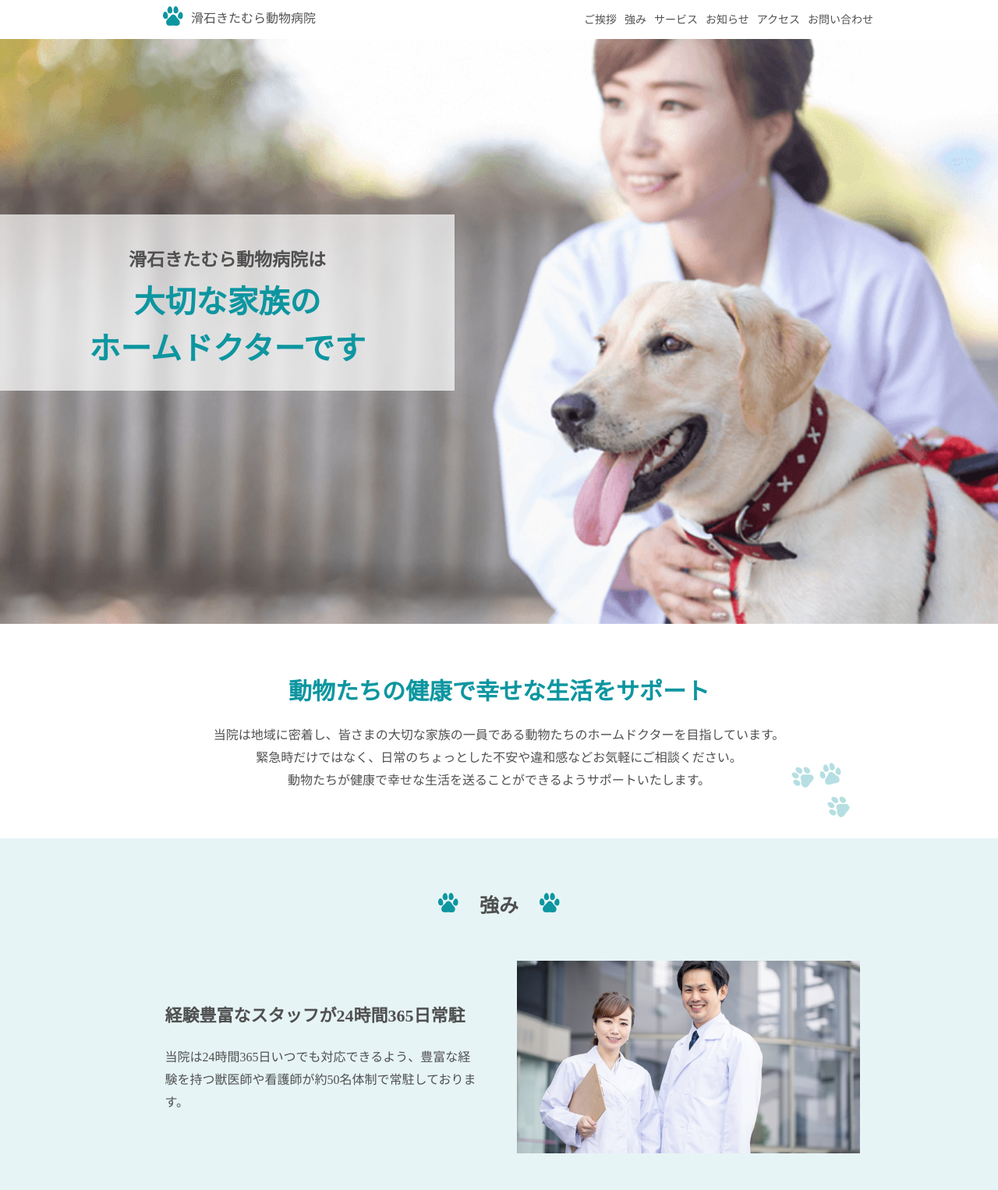
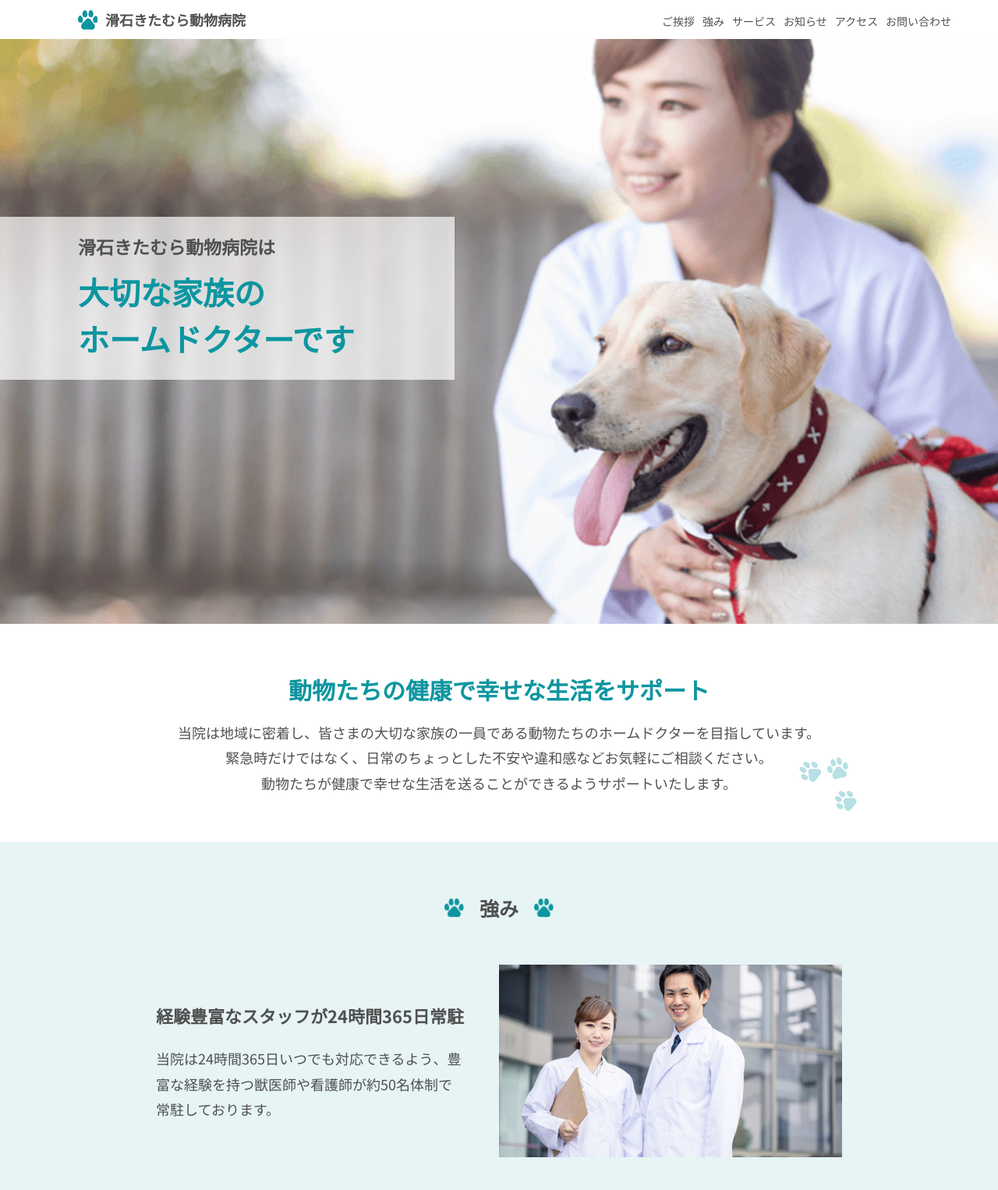
Before and after one commit to imua-web-mami/animal-hospital, a plain HTML site: page index.html in a window 1280 px wide. Shown: the top 1526 px of the page at 78% size. Drawn offline with Linux system fonts and the light colour scheme.

Commit message:
デザインカンプと重ねて行った修正分

```diff
--- a/index.html
+++ b/index.html
@@ -15,7 +15,7 @@
 
 <body>
 	<header class="header">
-		<div class="inner header__contents">
+		<div class="header__contents">
 			<h1 class="header__logo"><a href="index.html">滑石きたむら動物病院</a></h1>
 			<nav class="header__nav">
 				<ul class="header__nav-list">
@@ -36,9 +36,11 @@
 				<img class="img-sp" src="img/top_sp.png" alt="画像：ラブラドールレトリーバーと女性医師が同じ方向を見つめている">
 			</figure>
 			<h2 class="main-visual__text">
-				<span>滑石きたむら動物病院は</span><br>
-				大切な家族の<br>
-				ホームドクターです
+				<p>滑石きたむら動物病院は</p>
+				<p>
+					大切な家族の<br>
+					ホームドクターです
+				</p>
 			</h2>
 		</section>
 		<section class="greetings" id="greetings">
@@ -226,7 +228,9 @@
 					アクセス
 				</h2>
 				<div class="access__content">
-					<iframe class="access__map" src="https://www.google.com/maps/embed?pb=!1m18!1m12!1m3!1d3353.2751859331474!2d129.8345674754614!3d32.81147287364926!2m3!1f0!2f0!3f0!3m2!1i1024!2i768!4f13.1!3m3!1m2!1s0x356aad74ca7858b7%3A0x18748db06c4dbc23!2z44G_44GN44Kv44Oq44OL44OD44Kv!5e0!3m2!1sja!2sjp!4v1720142764583!5m2!1sja!2sjp" width="440" height="300" style="border:0;" allowfullscreen="" loading="lazy" referrerpolicy="no-referrer-when-downgrade"></iframe>
+					<div class="access__map-box">
+						<iframe src="https://www.google.com/maps/embed?pb=!1m18!1m12!1m3!1d3353.2751859331474!2d129.8345674754614!3d32.81147287364926!2m3!1f0!2f0!3f0!3m2!1i1024!2i768!4f13.1!3m3!1m2!1s0x356aad74ca7858b7%3A0x18748db06c4dbc23!2z44G_44GN44Kv44Oq44OL44OD44Kv!5e0!3m2!1sja!2sjp!4v1720142764583!5m2!1sja!2sjp" width="440" height="300" style="border:0;" allowfullscreen="" loading="lazy" referrerpolicy="no-referrer-when-downgrade"></iframe>
+					</div>
 					<div class="access__content-box">
 						<address>
 							<h3 class="access__titlle">滑石きたむら動物病院</h3>
--- a/sass/component/_inner.scss
+++ b/sass/component/_inner.scss
@@ -3,9 +3,10 @@
 .inner {
   width: 100%;
   height: 100%;
-  max-width: 1080px;
-  padding-inline: 60px;
+  max-width: 960px;
+  padding-inline: 40px;
   margin-inline: auto;
+  text-align: center;
 
 	@include mq(lg) {
 		padding-inline: 20px;
--- a/sass/component/_section-title.scss
+++ b/sass/component/_section-title.scss
@@ -1,18 +1,35 @@
 @use "../global/forward" as*;
 
 .section-title {
+	display: inline-block;
+	justify-content: center;
 	font-family: "游ゴシック体", YuGothic, "游ゴシック Medium", "Yu Gothic Medium", "游ゴシック", "Yu Gothic", sans-serif;
 	font-size: 25px;
 	font-weight: bold;
 	text-align: center;
+	position: relative;
 
 	&::before {
-		content: url(../img/paw1.png);
-		padding-right: 20px;
+		content: "";
+		background-image: url(../img/paw1.png);
+		background-size: contain;
+		background-repeat: no-repeat;
+		width: 25px;
+		height: 25px;
+		position: absolute;
+		left: -45px;
+		top: 8px;
 	}
 
 	&::after {
-		content: url(../img/paw1.png);
-		padding-left: 20px;
+		content: "";
+		background-image: url(../img/paw1.png);
+		background-size: contain;
+		background-repeat: no-repeat;
+		width: 25px;
+		height: 25px;
+		position: absolute;
+		right: -45px;
+		top: 8px;
 	}
 }
--- a/sass/foundation/_base.scss
+++ b/sass/foundation/_base.scss
@@ -1,9 +1,10 @@
 @use "../global/forward" as*;
 
 body {
-	font-size: 16px;
+	font-size: 18px;
 	color: $text-color;
 	line-height: 1.8;
+	font-family: "Noto Sans JP", sans-serif;
 
 	@include mq(md) {
 		font-size: 16px;
--- a/sass/global/_fontfamily.scss
+++ /dev/null
@@ -1,7 +0,0 @@
-@use "../global/forward" as*;
-
-body {
-	// font-family: "游ゴシック体", YuGothic, "游ゴシック Medium", "Yu Gothic Medium", "游ゴシック", "Yu Gothic", sans-serif;
-	// font-family: "Archivo Narrow", sans-serif;
-	font-family: "Noto Sans JP", sans-serif;
-}
--- a/sass/layout/_footer.scss
+++ b/sass/layout/_footer.scss
@@ -10,7 +10,7 @@
 	}
 
 	.footer__nav-list {
-		width: calc(737 / 960 * 100%);
+		width: calc(737 / 880 * 100%);
 		margin-inline: auto;
 		display: flex;
 		flex-direction: row;
--- a/sass/layout/_header.scss
+++ b/sass/layout/_header.scss
@@ -6,25 +6,35 @@
 	position: fixed;
 	top: 0;
 	left: 0;
+	padding: 0 60px 0 100px;
 	background-color: $main-color;
 	z-index: 10;
 
+	@include mq(md) {
+		padding: 0 20px;
+	}
+}
+
 .header__contents {
+	height: 100%;
 	display: flex;
 	flex-direction: row;
 	justify-content: space-between;
 	align-items: center;
+}
 
 .header__logo {
-			padding-left: 39px;
-
-			@include mq(md) {
-				padding-left: 20px;
-			}
+	padding-left: 35px;
+	position: relative;
 
 	a {
 		color: $text-color;
 		transition: .3s;
+		font-weight: bold;
+
+		@include mq(md) {
+			font-size: 20px;
+		}
 
 		&:hover {
 			opacity: 0.7;
@@ -32,9 +42,14 @@
 	}
 
 	&::before {
-				content: url(../img/paw1.png);
-				vertical-align: middle;
-				padding: 10px;
+		content: "";
+		background: url(../img/paw1.png) no-repeat;
+		display: block;
+		width: 25px;
+		height: 25px;
+		position: absolute;
+		left: 0px;
+		top: 4px;
 	}
 }
 
@@ -63,5 +78,3 @@
 		}
 	}
 }
-	}
-}
--- a/sass/page/_access.scss
+++ b/sass/page/_access.scss
@@ -1,7 +1,7 @@
 @use "../global/forward" as*;
 
 .access {
-	padding: 63px 0 59px 0;
+	padding: 63px 0 70px 0;
 
 	@include mq(md) {
 		padding: 43px 0 50px 0;
@@ -11,7 +11,7 @@
 .access__content {
 	display: flex;
 	flex-direction: row;
-	justify-content: center;
+	justify-content: space-between;
 	margin-top: 46px;
 
 	@include mq(md) {
@@ -19,16 +19,10 @@
 	}
 }
 
-.access__map {
-	@include mq(md) {
-		width: 100%;
-		height: 222px;
-		margin-top: 46px;
-	}
-}
-
 .access__content-box {
 	margin-left: 46px;
+	line-height: 1.5;
+	text-align: left;
 
 	@include mq(md) {
 		margin-left: 0;
@@ -84,15 +78,16 @@
 	}
 	&:nth-child(3) {
 		margin-top: 15px;
+		line-height: 2.2;
 
 		@include mq(md) {
 			margin-top: 12px;
 		}
 	}
 	&:nth-child(4) {
-		margin-top: 4px;
 		padding-bottom: 14px;
 		border-bottom: 1px solid #707070;
+		line-height: 2.2;
 
 		@include mq(md) {
 			padding-bottom: 12px;
--- a/sass/page/_advantage.scss
+++ b/sass/page/_advantage.scss
@@ -7,6 +7,7 @@
 	@include mq(md) {
 		padding: 51px 0 36px 0;
 	}
+}
 
 .advantage__item {
 	display: flex;
@@ -14,12 +15,46 @@
 	align-items: center;
 	margin-top: 48px;
 	justify-content: center;
-		gap: 45px;
 
 	@include mq(md) {
 		flex-direction: column;
 		margin-top: 42px;
 		gap: 0;
+	}
+
+	&:nth-of-type(odd) {
+		flex-direction: row-reverse;
+
+		@include mq(md) {
+			flex-direction: column;
+		}
+
+		.advantage__text-box {
+			padding-right: 45px;
+
+			@include mq(md) {
+				padding-right: 0;
+			}
+		}
+
+	}
+
+	&:nth-of-type(even) .advantage__text-box{
+		padding-left: 45px;
+
+		@include mq(md) {
+			padding-left: 0;
+		}
+	}
+
+}
+
+.advantage__item+.advantage__item {
+	margin-top: 50px;
+
+	@include mq(md) {
+		margin-top: 42px;
+	}
 }
 
 .advantage__img-box {
@@ -35,12 +70,17 @@
 		width: 100%;
 		height: 100%;
 
-				object-fit: contain;
+		object-fit: cover;
 	}
 }
 
 .advantage__text-box {
 	width: 440px;
+	text-align: left;
+
+	@include mq(md) {
+		width: 100%;
+	}
 
 	.advantage__title {
 		font-size: 22px;
@@ -61,33 +101,3 @@
 		}
 	}
 }
-	}
-
-	.advantage__item:nth-of-type(odd) {
-		flex-direction: row-reverse;
-
-		@include mq(md) {
-			flex-direction: column;
-		}
-
-		.advantage__text-box {
-			padding-left: 34px;
-
-			@include mq(md) {
-				padding-left: 0;
-			}
-		}
-	}
-
-	.advantage__item:nth-of-type(even) .advantage__text-box {
-		padding-right: 34px;
-	}
-
-	.advantage__item + .advantage__item {
-		margin-top: 50px;
-
-		@include mq(md) {
-			margin-top: 42px;
-		}
-	}
-}
--- a/sass/page/_contact.scss
+++ b/sass/page/_contact.scss
@@ -38,11 +38,11 @@
 
 .contact__label {
 	display: grid;
-	grid-template-columns: 15% 75%;
-	gap: 29px;
+	grid-template-columns: 19% 81%;
 	vertical-align: top;
 	font-size: 20px;
 	font-weight: bold;
+	text-align: left;
 
 	@include mq(md) {
 		display: block;
--- a/sass/page/_greetings.scss
+++ b/sass/page/_greetings.scss
@@ -5,13 +5,14 @@
 	text-align: center;
 
 	@include mq(md) {
-		padding: 49px 20px 39px 20px;
+		padding: 49px 0 39px 0;
 	}
 
 	.greetings__title {
 		color: $accent-color;
 		font-size: 30px;
 		font-weight: bold;
+		line-height: 1.6;
 
 		@include mq(md) {
 			font-size: 25px;
@@ -32,12 +33,14 @@
 		}
 
 		&::after {
-			content: url(../img/paw2.svg);
+			content: "";
+			background-image: url(../img/paw2.svg);
+			background-size: contain;
 			width: 84px;
 			height: 77px;
 			position: absolute;
-			top: 47px;
-			right: 26px;
+			bottom: -26px;
+			right: -24px;
 
 			@include mq(md) {
 				width: 68px;
--- a/sass/page/_info.scss
+++ b/sass/page/_info.scss
@@ -14,12 +14,13 @@
 }
 
 .info__article {
-	width: calc(879 / 960 * 100%);
+	width: 100%;
 	margin-inline: auto;
 	display: grid;
 	grid-template-columns: 15% 24% 61%;
 	padding: 15px 0;
 	border-top: 1px solid #707070;
+	text-align: left;
 
 	@include mq(md) {
 		display: block;
@@ -48,7 +49,6 @@
 	font-size: 20px;
 	font-weight: bold;
 	color: $accent-color;
-	padding-left: 25px;
 
 	@include mq(md) {
 		padding-left: 0;
--- a/sass/page/_main-visual.scss
+++ b/sass/page/_main-visual.scss
@@ -22,15 +22,16 @@
 
 	.main-visual__text {
 		position:absolute;
-		top: 30%;
+		top: calc(152 / 500 * 100%);
 		left: 0;
 		width: calc(492 / 1080 * 100%);
-		padding: 23px 0;
+		padding: 23px 0 23px 100px;
 		font-size: 40px;
 		font-weight: bold;
 		color: $accent-color;
 		line-height: 1.5;
 		background: rgba(255, 255, 255, 0.702);
+		text-align: left;
 
 		@include mq(md) {
 			top: auto;
@@ -40,11 +41,12 @@
 			padding: 18px 0 14px 0;
 		}
 
-		span {
+		p:nth-child(1){
 			font-size: 23px;
 			font-family: "游ゴシック体", YuGothic, "游ゴシック Medium", "Yu Gothic Medium", "游ゴシック", "Yu Gothic", sans-serif;
 			font-weight: bold;
 			color: $text-color;
+			margin-bottom: 8px;
 
 			@include mq(md) {
 				font-size: 20px;
--- a/sass/page/_service.scss
+++ b/sass/page/_service.scss
@@ -52,6 +52,7 @@
 			.service__text {
 				font-size: 17px;
 				margin-top: 8px;
+				text-align: left;
 
 				@include mq(md) {
 					font-size: 16px;
```
Also changed, not shown: css/style.css, 1 other file. Lines whose indentation alone changed are shown as unchanged.
